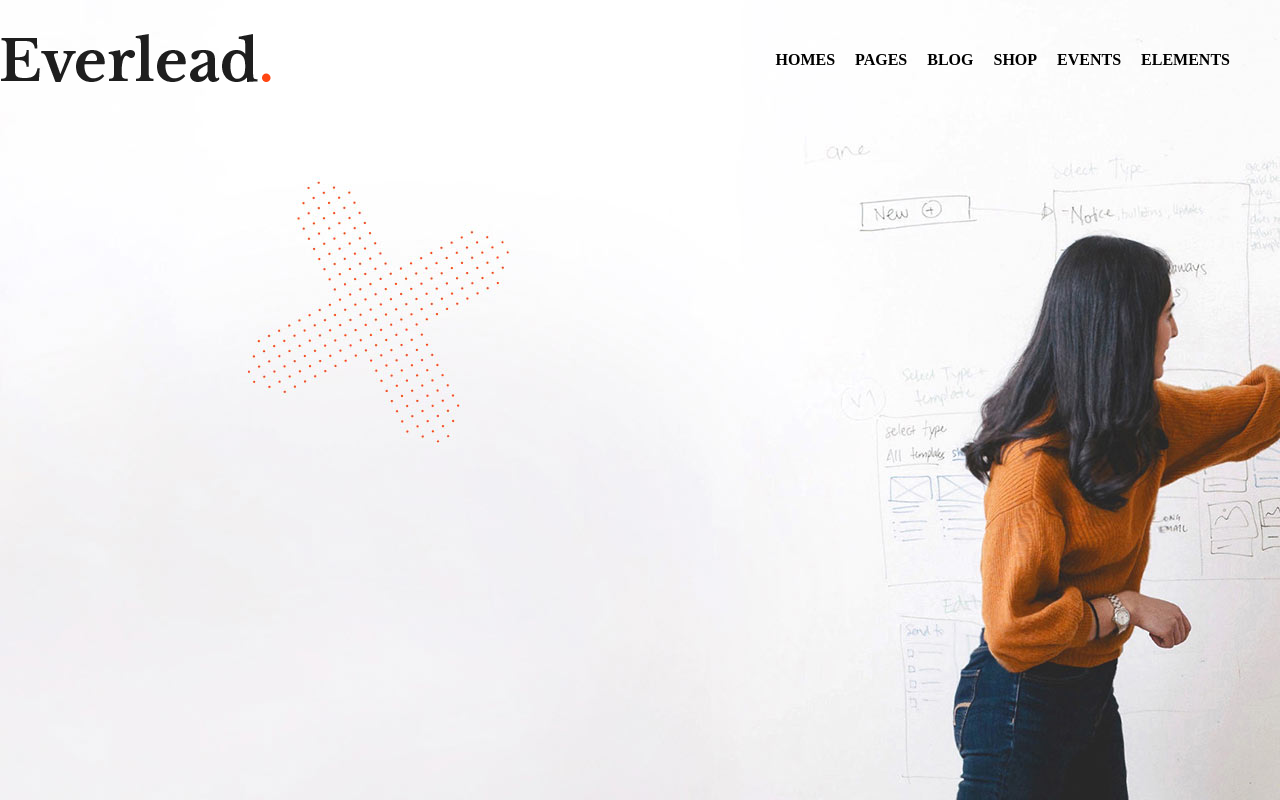
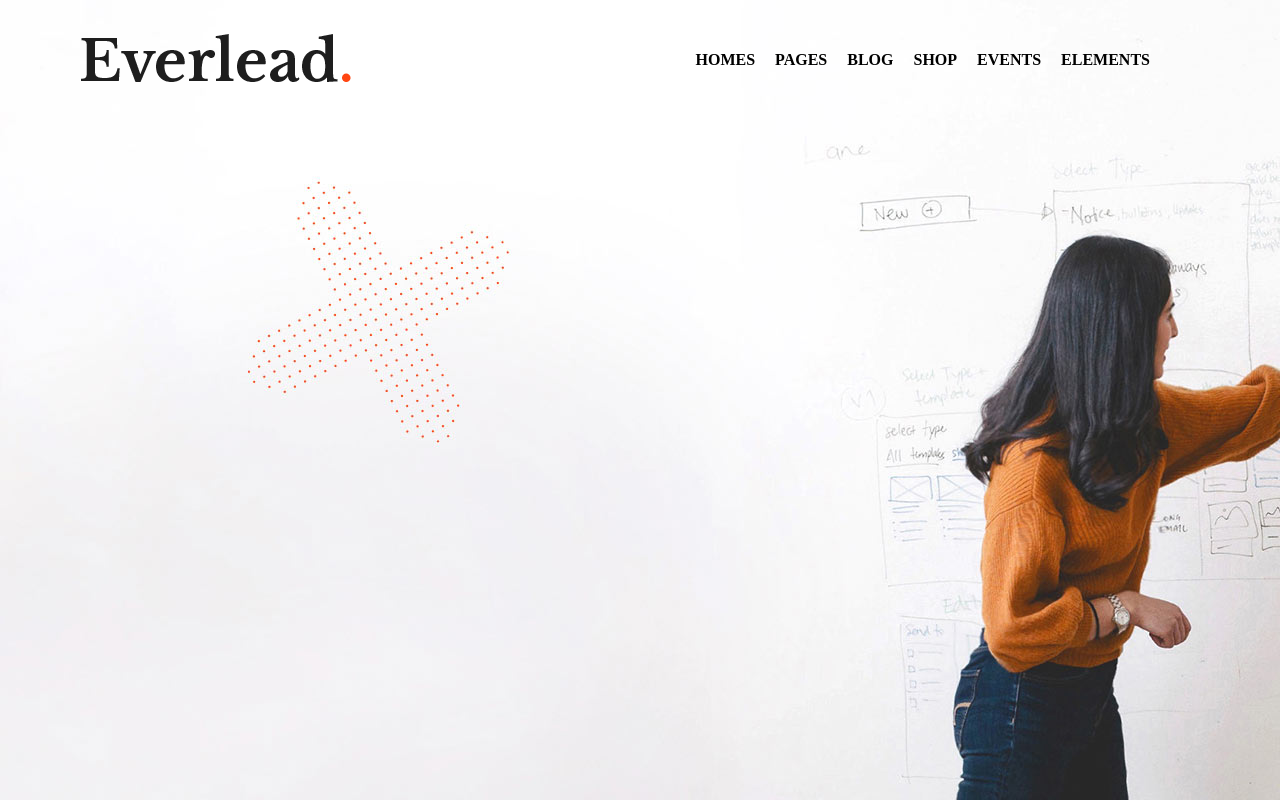
Before and after one commit to ArrobbioUmberto/proj-html-vuejs, a Vue app: page / in a window 1280 px wide. Built offline with nearby package versions, Linux system fonts and the light colour scheme.

Commit message:
Change container width and margin

```diff
--- a/src/style/general.scss
+++ b/src/style/general.scss
@@ -2,9 +2,10 @@
     margin: 0;
     padding: 0;
     box-sizing: border-box;
+    font-family: 'Libre Baskerville', serif;
 }
 
 .container {
-    max-width: 1280px;
-    margin: 0 auto;
+    max-width: 100%;
+    margin: 0 80px;
 }
```
